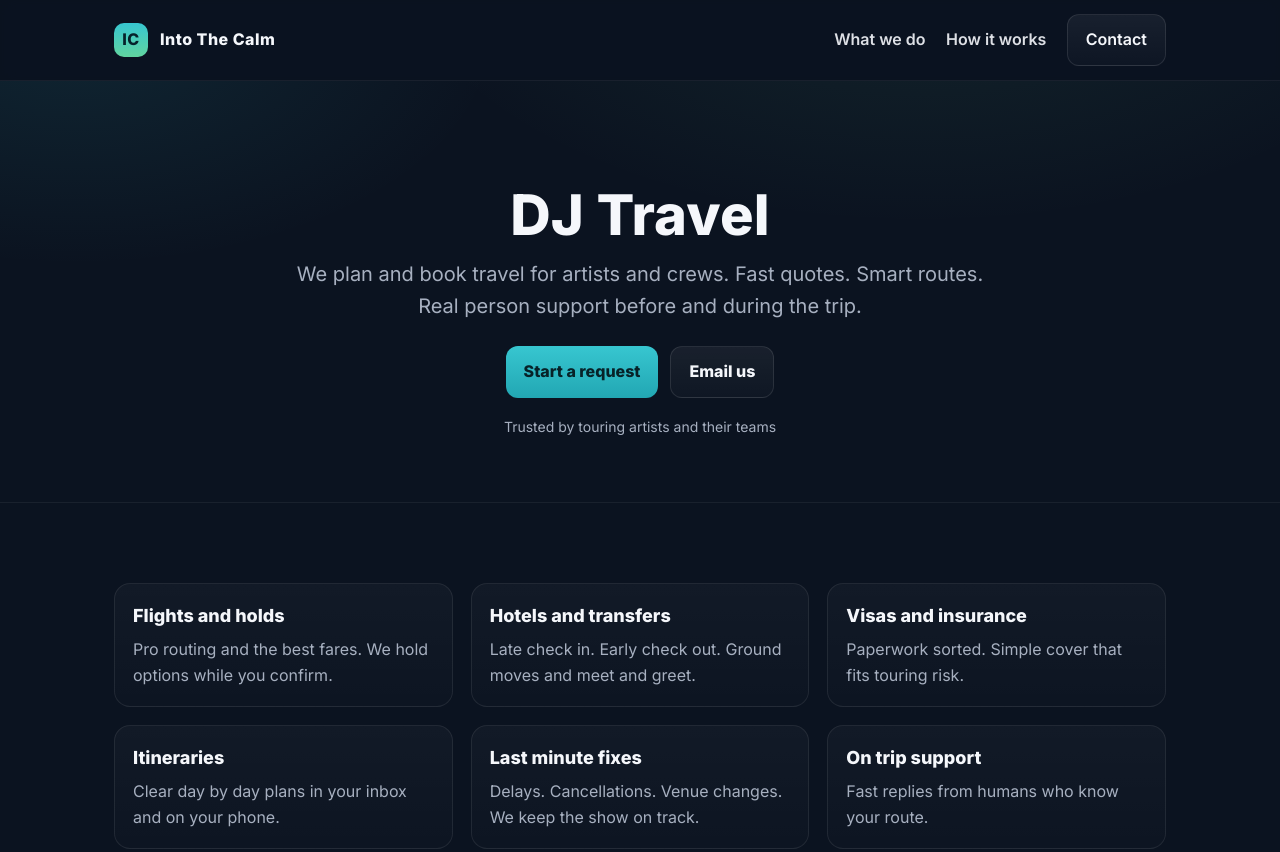
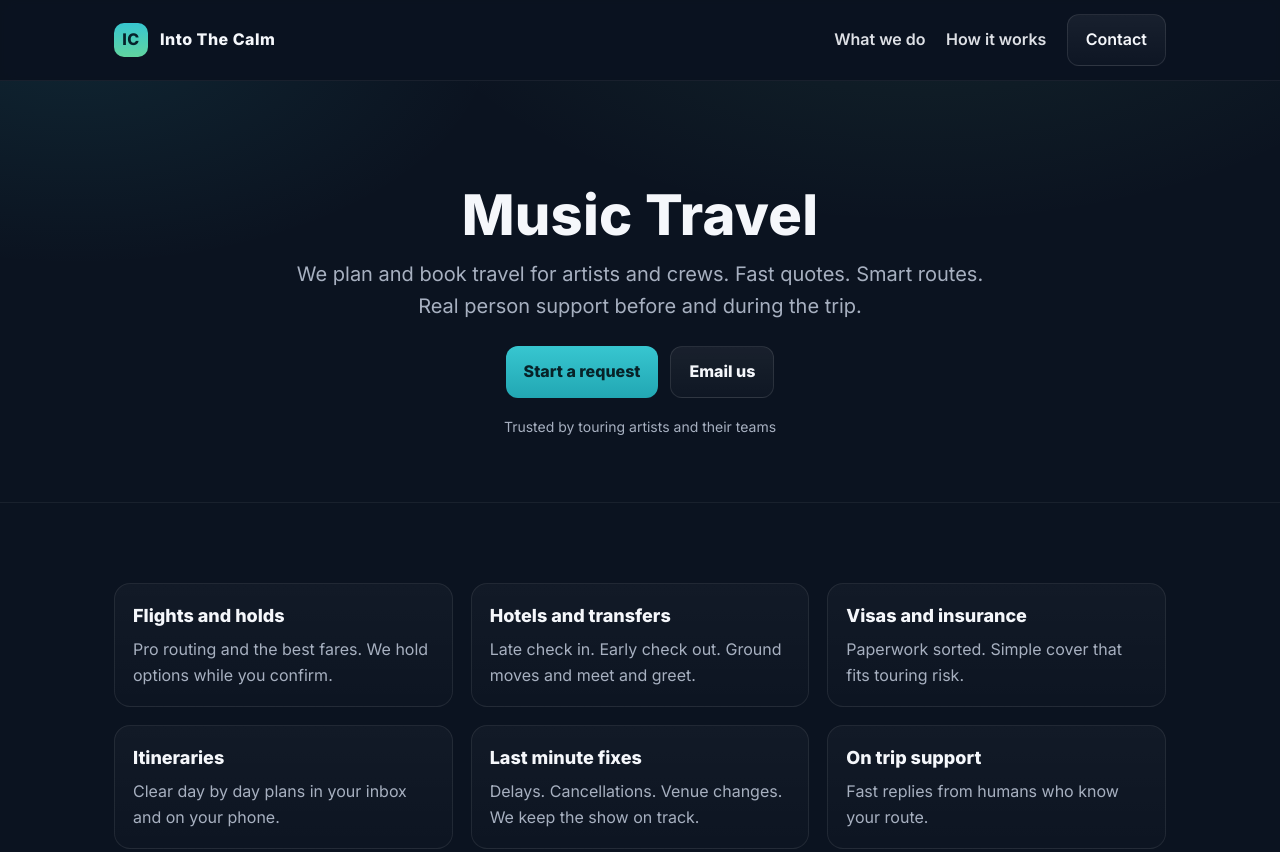
Before and after one commit to andrewdmac/intothecalm.github.io, a plain HTML site: page index.html in a window 1280 px wide. Shown: the top 852 px of the page. Drawn offline with Linux system fonts and the light colour scheme.

Commit message:
Update index.html
DJ to Music Travel again

```diff
--- a/index.html
+++ b/index.html
@@ -149,7 +149,7 @@
   <main>
     <section class="hero">
       <div class="container">
-        <h1>DJ Travel</h1>
+        <h1>Music Travel</h1>
         <p>We plan and book travel for artists and crews. Fast quotes. Smart routes. Real person support before and during the trip.</p>
         <div class="cta-row">
           <a class="btn primary" href="#contact">Start a request</a>
```
